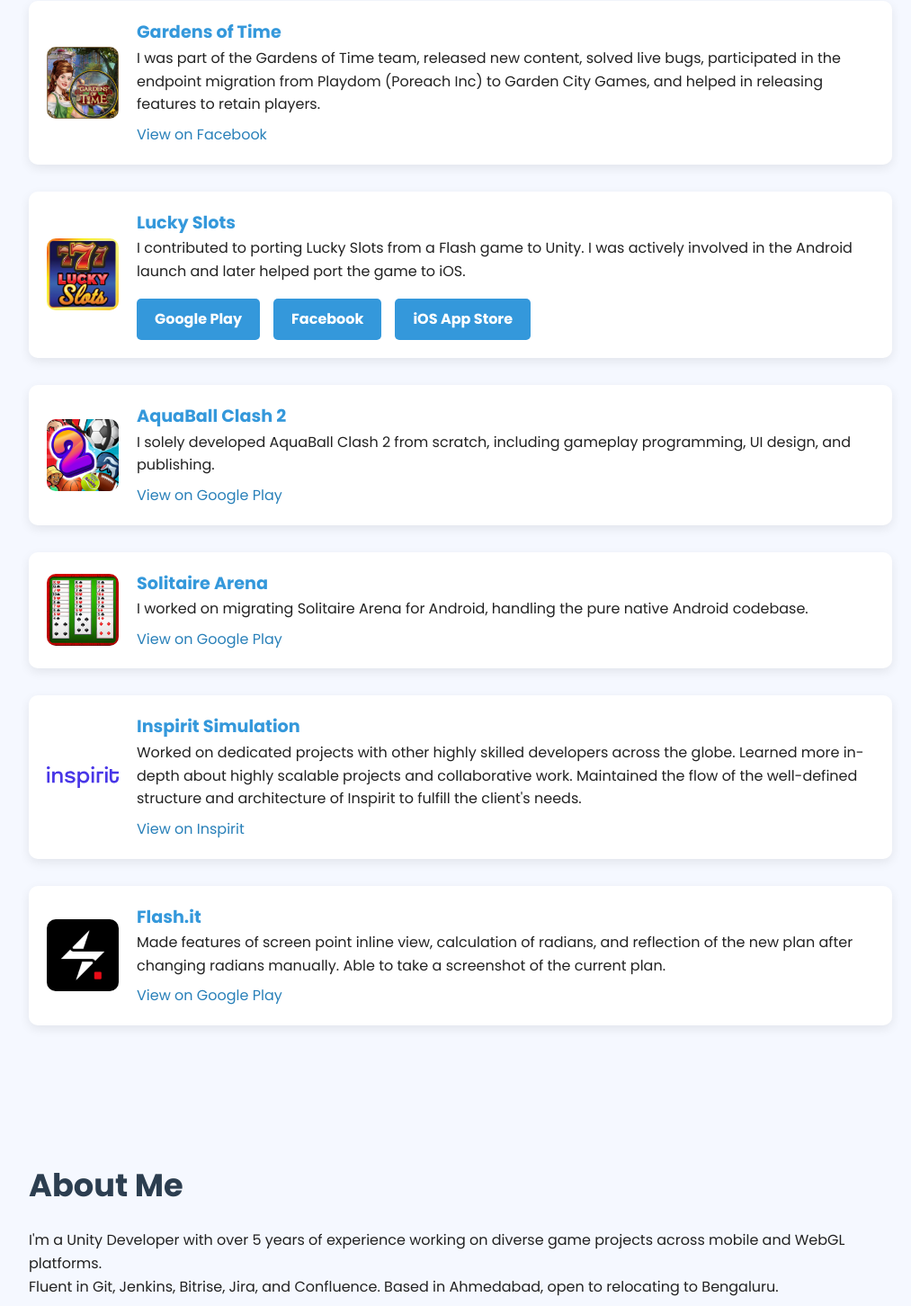
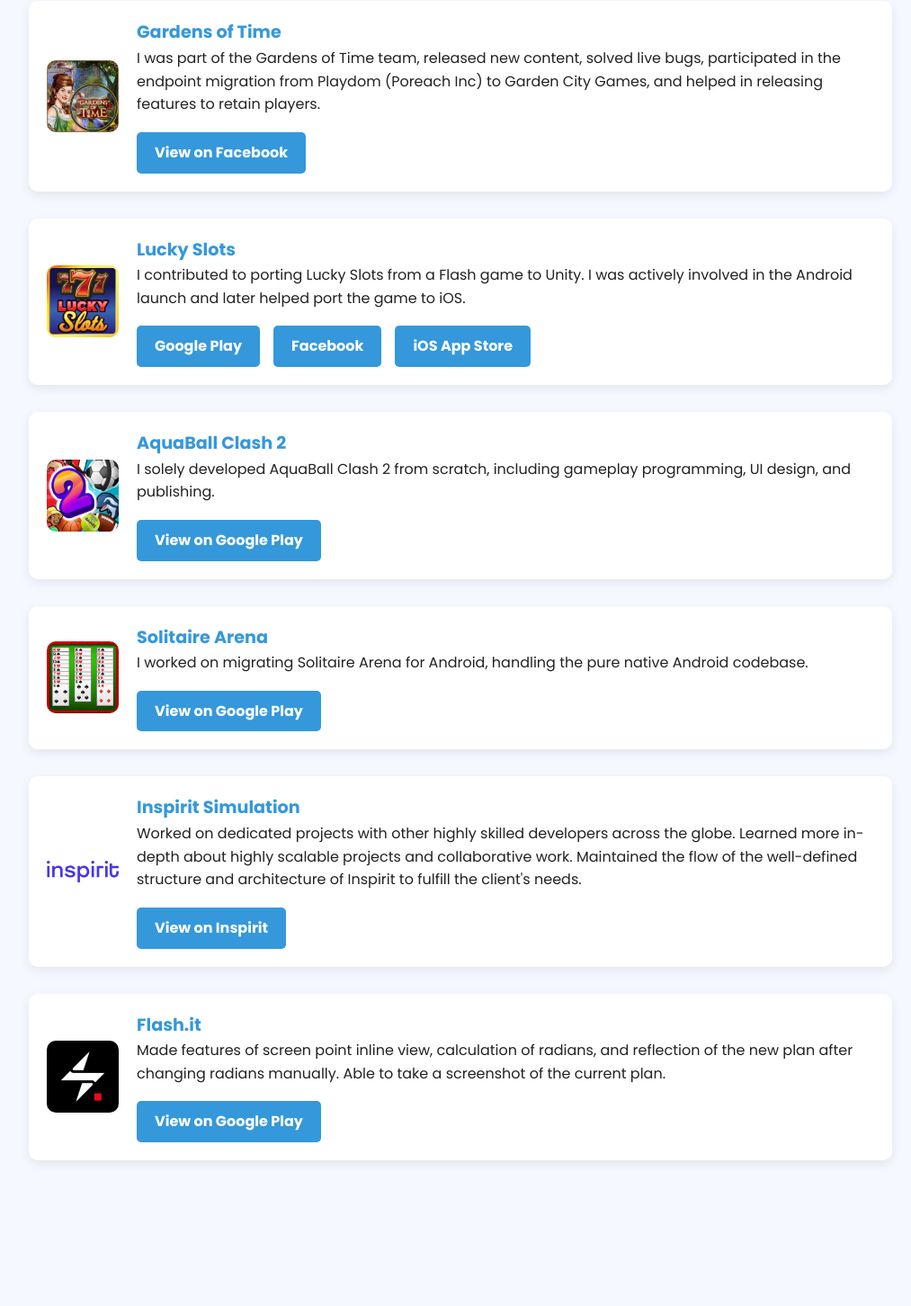
Before and after one commit to dhruv111/dhruv-portfolio, a React (Create React App) app: page / in a window 1280 px wide. Shown: the part 508-1960 px from the top of the page at 90% size, without its empty margins (128-1141 px from the left). Built offline with nearby package versions, Linux system fonts and the light colour scheme; the HTML template or start-up script is replaced by a standard one.

Commit message:
new content added

```diff
--- a/src/App.js
+++ b/src/App.js
@@ -31,7 +31,9 @@
           <div className="project-details">
             <h3>Gardens of Time</h3>
             <p>I was part of the Gardens of Time team, released new content, solved live bugs, participated in the endpoint migration from Playdom (Poreach Inc) to Garden City Games, and helped in releasing features to retain players.</p>
-            <a href="https://www.facebook.com/GardensofTime/" target="_blank" rel="noreferrer">View on Facebook</a>
+            <div className="link-buttons">
+              <a href="https://www.facebook.com/GardensofTime/" target="_blank" rel="noreferrer">View on Facebook</a>
+            </div>
           </div>
         </div>
 
@@ -55,7 +57,9 @@
           <div className="project-details">
             <h3>AquaBall Clash 2</h3>
             <p>I solely developed AquaBall Clash 2 from scratch, including gameplay programming, UI design, and publishing.</p>
-            <a href="https://play.google.com/store/apps/details?id=com.CreativeMindset.AquaballClash2" target="_blank" rel="noreferrer">View on Google Play</a>
+            <div className="link-buttons">
+              <a href="https://play.google.com/store/apps/details?id=com.CreativeMindset.AquaballClash2" target="_blank" rel="noreferrer">View on Google Play</a>
+            </div>
           </div>
         </div>
 
@@ -65,7 +69,9 @@
           <div className="project-details">
             <h3>Solitaire Arena</h3>
             <p>I worked on migrating Solitaire Arena for Android, handling the pure native Android codebase.</p>
-            <a href="https://play.google.com/store/apps/details?id=com.mavenhut.solitaire" target="_blank" rel="noreferrer">View on Google Play</a>
+            <div className="link-buttons">
+              <a href="https://play.google.com/store/apps/details?id=com.mavenhut.solitaire" target="_blank" rel="noreferrer">View on Google Play</a>
+            </div>
           </div>
         </div>
 
@@ -75,7 +81,9 @@
           <div className="project-details">
             <h3>Inspirit Simulation</h3>
             <p>Worked on dedicated projects with other highly skilled developers across the globe. Learned more in-depth about highly scalable projects and collaborative work. Maintained the flow of the well-defined structure and architecture of Inspirit to fulfill the client's needs.</p>
-            <a href="https://inspiritvr.com/" target="_blank" rel="noreferrer">View on Inspirit</a>
+            <div className="link-buttons">
+              <a href="https://inspiritvr.com/" target="_blank" rel="noreferrer">View on Inspirit</a>
+            </div>
           </div>
         </div>
 
@@ -85,7 +93,9 @@
           <div className="project-details">
             <h3>Flash.it</h3>
             <p>Made features of screen point inline view, calculation of radians, and reflection of the new plan after changing radians manually. Able to take a screenshot of the current plan.</p>
-            <a href="https://play.google.com/store/apps/details?id=com.structuredsteel.flashit.app&hl=en_IN" target="_blank" rel="noreferrer">View on Google Play</a>
+            <div className="link-buttons">
+              <a href="https://play.google.com/store/apps/details?id=com.structuredsteel.flashit.app&hl=en_IN" target="_blank" rel="noreferrer">View on Google Play</a>
+            </div>
           </div>
         </div>
       </section>
```
